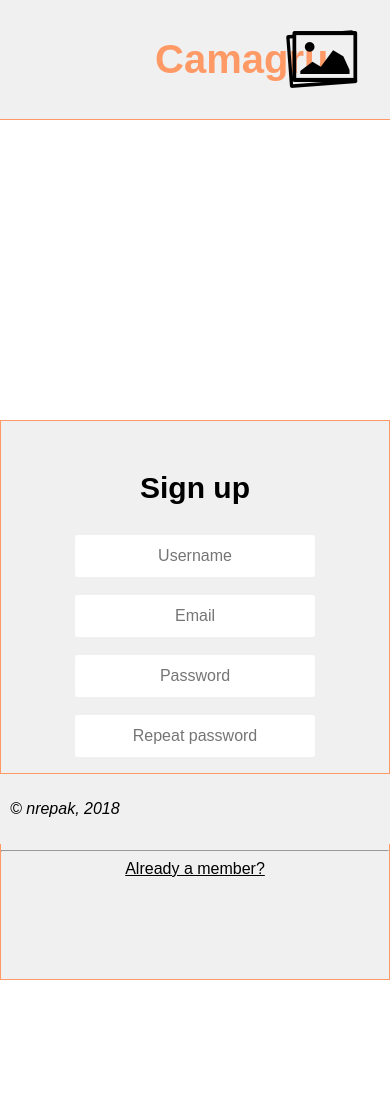
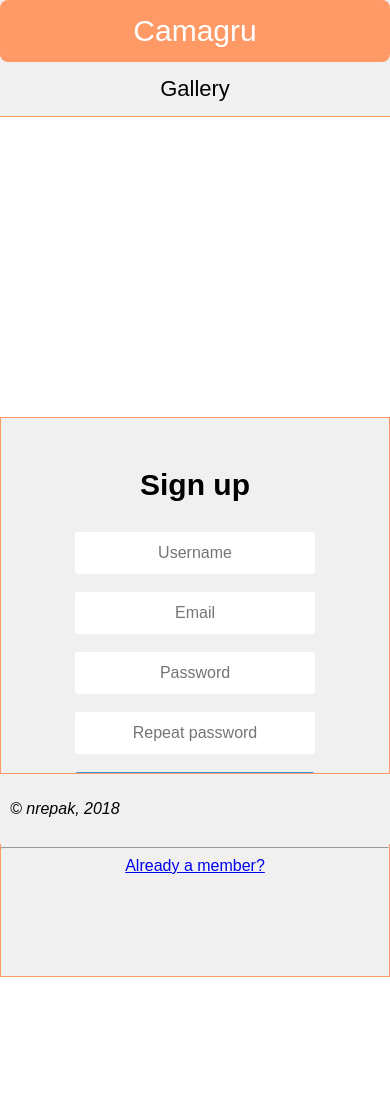
Before and after one commit to razanor/Camagru, a PHP site: page /register in a window 390 px wide. Shown: the top 1117 px of the page. After the commit the page ends 977 px from the top, so only its background shows below. Run offline with PHP 8.4, Linux system fonts and the light colour scheme.

Commit message:
Responsive + setup for uploads folder

```diff
--- a/App/Views/Users/register.php
+++ b/App/Views/Users/register.php
@@ -11,10 +11,19 @@
 
 <body>
 
-<header>
-	<h1>Camagru</h1>
-	<a class="log" href="/"><img src="http://127.0.0.1:8080/App/Views/img/gallery.png" title="Gallery"  width="100px" height="100px"></a>
-</header>
+<!-- Top navigation -->
+<div class="topnav">
+
+  <!-- Centered header -->
+<div class="topnav-centered">
+	<a style="pointer-events: none; cursor: default;" href="" id="header" class="active">Camagru</a>
+</div>
+
+<!-- Right-aligned links -->
+<div class="topnav-right">
+<a class="log" href="/">Gallery</a>
+</div>
+</div>
 
 <div class="main-login">
 
--- a/App/Views/css/styles.css
+++ b/App/Views/css/styles.css
@@ -10,33 +10,65 @@ body {
 	font-family: sans-serif;
 }
 
-header {
+
+.topnav {
 	position: relative;
-	background-color: #F0F0F0;
-	width: 100%;
-	height: 120px;
-	border-bottom: 1px solid#FF9966;
-	display: flex;
-	justify-content: center;
-	align-items: center;
-}
+	overflow: hidden;
+	background: #F0F0F0;
+	border-bottom: 1px solid #FF9966;
+  }
 
-h1 {
-	margin: 0;
-	padding: 40px;
-	width: 160px;
-	color: #FF9966;
-	font-size: 40px;
-}
+.topnav a {
+	float: left;
+	color: black;
+	text-align: center;
+	padding: 14px 16px;
+	text-decoration: none;
+	font-size: 22px;
+  }
 
-a {
-	color: black;
-}
+#header {
+	  font-size: 30px;
+  }
 
-a:hover {
+.topnav a:hover {
 	background-color: #FF9966;
 	text-decoration: none;
+	border-radius: 10px;
+  }
+
+.topnav a.active {
+	background-color: #FF9966;
+	border-radius: 8px;
+	color: white;
+  }
+
+.topnav-centered a {
+	float: none;
+	position: absolute;
+	top: 50%;
+	left: 50%;
+	transform: translate(-50%, -50%);
+  }
+
+.topnav-right {
+	float: right;
+  }
+
+  /* Responsive navigation menu (for mobile devices) */
+@media screen and (max-width: 600px) {
+.topnav a, .topnav-right {
+	  float: none;
+	  display: block;
+ }
+
+.topnav-centered a {
+	position: relative;
+	top: 0;
+	left: 0;
+	transform: none;
 }
+  }
 
 .row {
     display: -ms-flexbox;
@@ -58,7 +90,7 @@ a:hover {
     vertical-align: middle;
 }
 
-@media screen and (max-width: 800px) {
+@media screen and (max-width: 1500px) {
     .column {
         -ms-flex: 50%;
         flex: 50%;
@@ -66,7 +98,7 @@ a:hover {
     }
 }
 
-@media screen and (max-width: 600px) {
+@media screen and (max-width: 800px) {
     .column {
         -ms-flex: 100%;
         flex: 100%;
@@ -87,16 +119,6 @@ footer > p {
 	font-style: italic;
 	padding: 10px;
 }
-
-.log {
-	position: absolute;
-	right: 10px;
-	padding: 8px;
-	font-size: 25px;
-	text-decoration: none;
-}
-
-/*login, registration*/
 
 .main-login {
 	width: 100%;
@@ -149,32 +171,6 @@ footer > p {
 	height: 560px;
 }
 
-/*user*/
-
-.cabinet {
-	position: absolute;
-	right: 120px;
-	padding: 8px;
-	font-size: 25px;
-	text-decoration: none;
-}
-
-.logout {
-	position: absolute;
-	right: 20px;
-	padding: 8px;
-	font-size: 25px;
-	text-decoration: none;
-}
-
-.add {
-	position: absolute;
-	left: 20px;
-	padding: 8px;
-	font-size: 25px;
-	text-decoration: none;
-}
-
 /*edit*/
 
 .edit-log {
--- a/config/database.php
+++ /dev/null
@@ -1,5 +0,0 @@
-<?php
-
-const DB_DSN = 'localhost';
-const DB_USER = 'root';
-const DB_PASSWORD = 'PASSWORD';
--- a/index.php
+++ b/index.php
@@ -2,7 +2,8 @@
 
 // Include Router
 define('ROOT', __DIR__);
-require_once(ROOT.'/components/Router.php');
+
+require_once(ROOT . '/components/Router.php');
 require_once(ROOT . '/components/Db.php');
 
 session_start();
```
Also changed, not shown: App/Views/Users/edit.php (+16 -5 lines), App/Views/Users/login.php (+13 -4 lines), App/Views/Users/user-page.php (+16 -5 lines), App/Views/index.php (+12 -3 lines), config/setup.php (+13 -0 lines).
